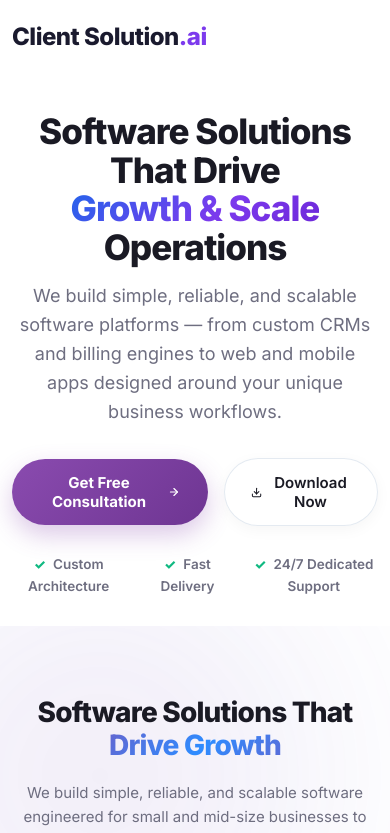
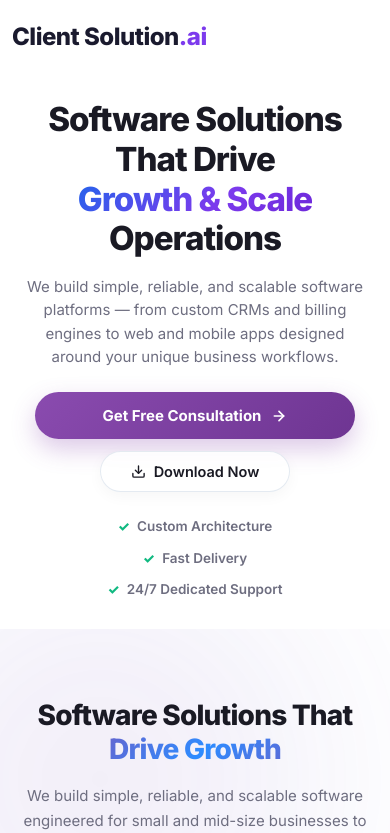
Before and after one commit to akp660/ClientSolution_Website, a React (Vite) app: page / in a window 390 px wide. Shown: the top 833 px of the page. Built offline with nearby package versions, Linux system fonts and the light colour scheme.

Commit message:
style: optimize hero section layout and typography for mobile devices

```diff
--- a/src/components/Hero.css
+++ b/src/components/Hero.css
@@ -1377,7 +1377,7 @@
 
 @media (max-width: 768px) {
   .hero {
-    padding: 112px 0 28px;
+    padding: 100px 0 28px;
   }
 
   .hero-container {
@@ -1386,11 +1386,54 @@
 
   .hero-content {
     max-width: 100%;
+    padding: 0 12px;
   }
 
   .hero-title {
-    font-size: clamp(32px, 9vw, 44px);
+    font-size: clamp(28px, 8.5vw, 40px);
+    line-height: 1.2;
     margin-bottom: 16px;
+  }
+
+  .hero-subtitle {
+    font-size: 15px;
+    line-height: 1.55;
+    margin-bottom: 24px;
+  }
+
+  .hero-actions {
+    flex-direction: column;
+    width: 100%;
+    max-width: 320px;
+    gap: 12px;
+    margin-bottom: 24px;
+  }
+
+  .hero-btn-main {
+    width: 100%;
+    justify-content: center;
+    padding: 14px 20px;
+    font-size: 15px;
+    white-space: nowrap;
+    text-align: center;
+  }
+
+  .hero-btn-ghost {
+    width: auto;
+    min-width: 190px;
+    max-width: 230px;
+    justify-content: center;
+    padding: 11px 22px;
+    font-size: 14.5px;
+    white-space: nowrap;
+    text-align: center;
+  }
+
+  .hero-trust-highlights {
+    flex-direction: column;
+    gap: 10px;
+    font-size: 13.5px;
+    align-items: center;
   }
 
   .hero-visual {
```
